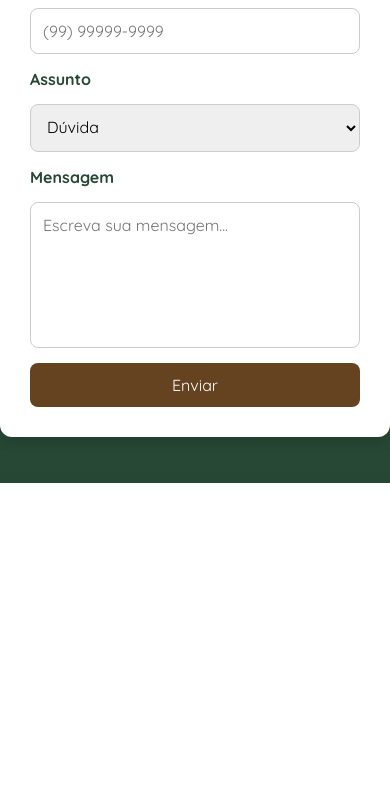
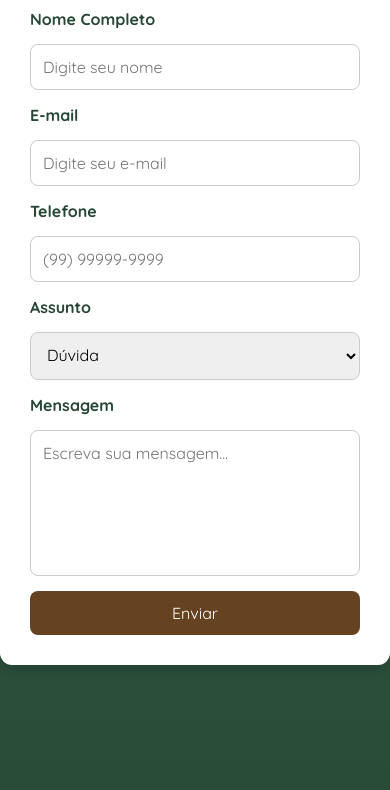
Before and after one commit to FredAbuid/site_ecommerce, a plain HTML site: page contato.html in a window 390 px wide. Shown: the part 361-1151 px from the top of the page. Before the commit the page ends 844 px from the top, so only its background shows below. Drawn offline with Linux system fonts and the light colour scheme.

Commit message:
responsividade

```diff
--- a/Cadastro.css
+++ b/Cadastro.css
@@ -13,7 +13,7 @@ body {
     display: flex;
     justify-content: center;
     align-items: center;
-    min-height: 100vh;
+    min-height: 1300px;
     background: linear-gradient(
         to bottom,
         rgba(60, 110, 85, 1) 0%,
```
